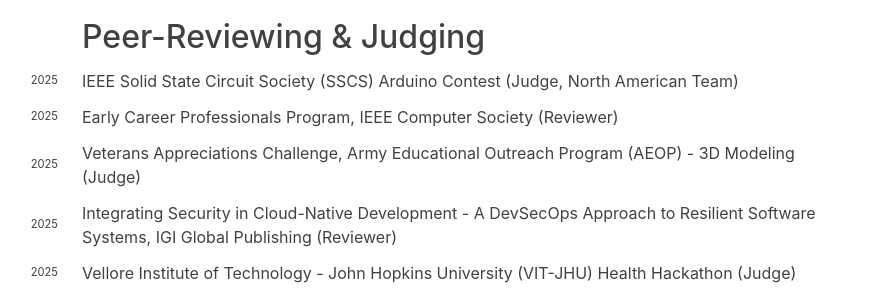
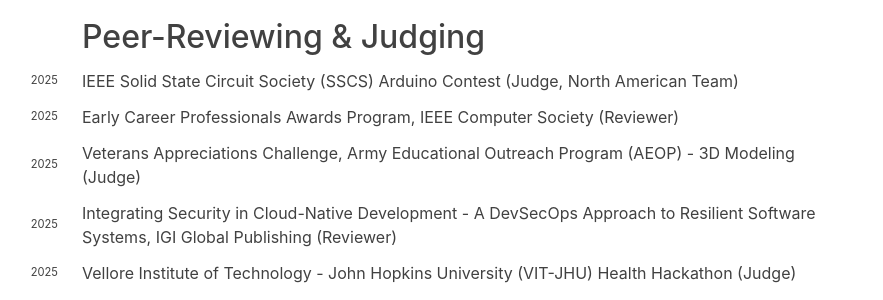
Before and after one commit to hariharanragothaman/hariharanragothaman.github.io, a Jekyll site: the page built from cv.md, in a window 1280 px wide and 900 px high, scrolled down 2357 px. Shown: the part 153-453 px from the top of the window, without its empty margins (250-1133 px from the left). Built offline with Jekyll 4.4.1, drawn with Linux system fonts in a browser that asks for light colours; nearby versions of some CDN libraries; some web fonts are replaced.

Commit message:
Polishes and Updates

```diff
--- a/_data/reviewer.yaml
+++ b/_data/reviewer.yaml
@@ -4,7 +4,7 @@
     - year: 2025
       url: https://www.sscs-arduino-contest.com/our-team
 
-- venue: Early Career Professionals Program, IEEE Computer Society
+- venue: Early Career Professionals Awards Program, IEEE Computer Society
   venue-shorthand: Reviewer
   years:
     - year: 2025
```
